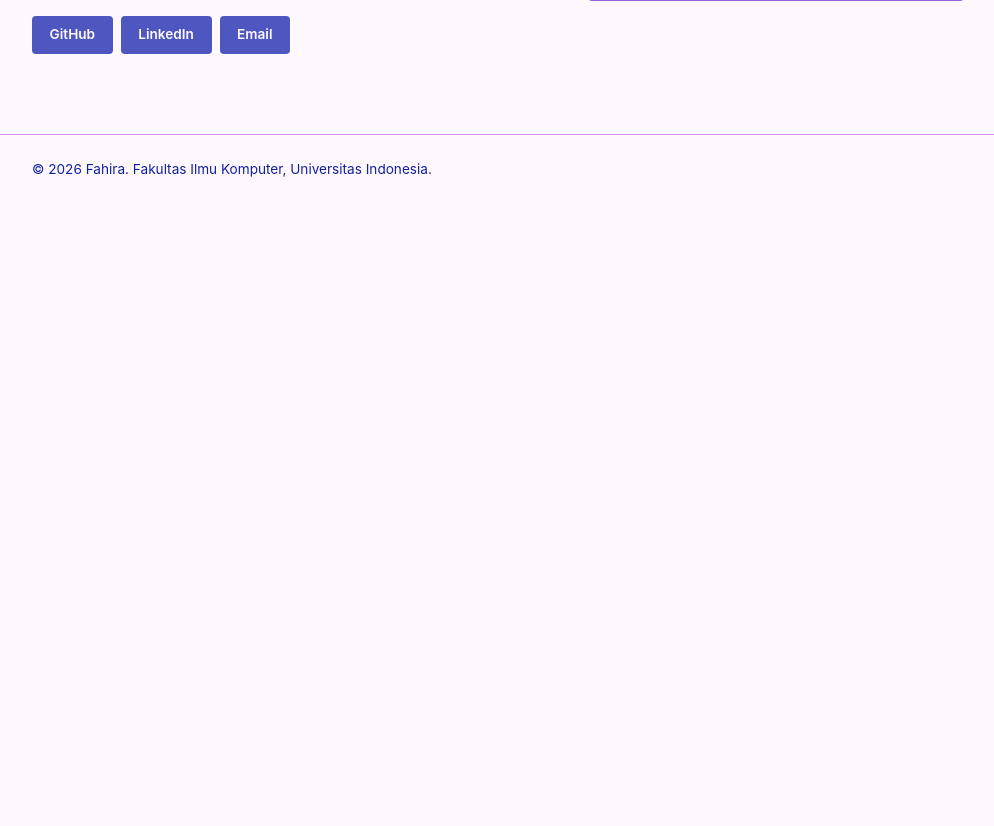
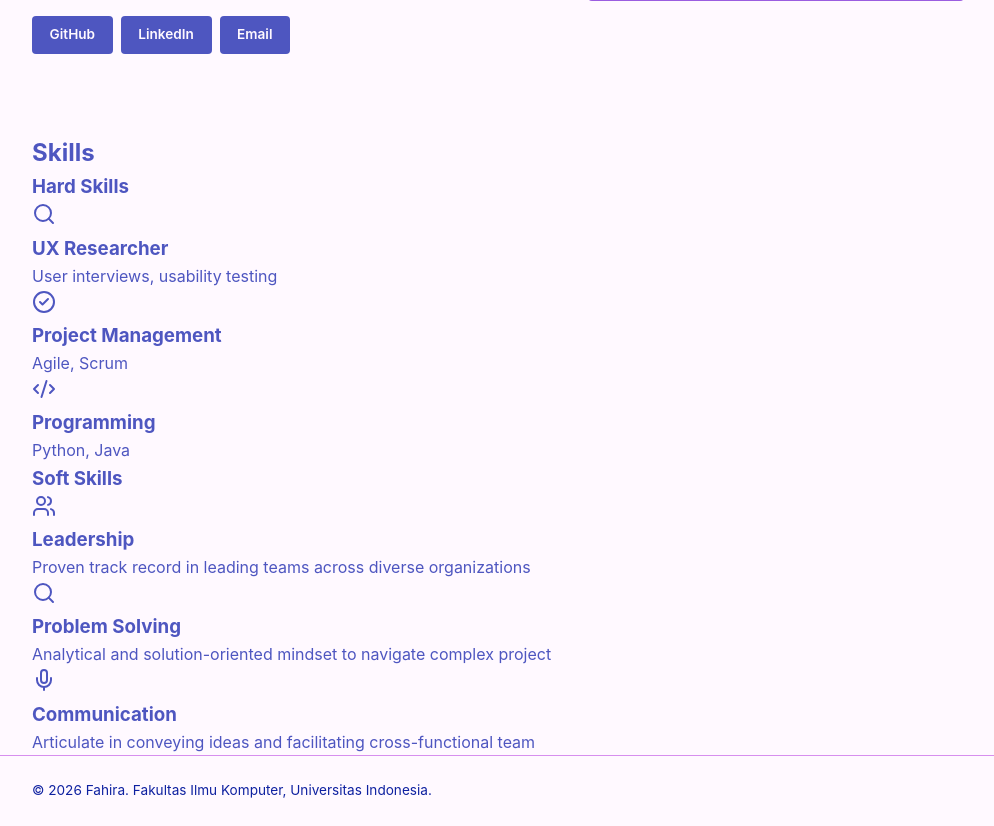
Before and after one commit to fahiraryhanabila/myportofolio, a Django app: page / in a window 1280 px wide. Shown: the part 614-1440 px from the top of the page, without its empty margins (152-1146 px from the left). Before the commit the page ends 791 px from the top, so only its background shows below. Run offline with Django 5.2, Linux system fonts and the light colour scheme.

Commit message:
feat: add skills section
- Implement 2-column layout for Hard Skills and Soft Skills
- Add skill cards with Lucide icons

```diff
--- a/templates/index.html
+++ b/templates/index.html
@@ -50,6 +50,88 @@
                 </div>
             </div>
         </section>
+       <section id="skills" class="skills-section">
+            <div class="container">
+                <h2 class="skills-title">Skills</h2>
+
+                <div class="skills-grid">
+                    <!-- Hard Skills -->
+                    <div class="skills-column">
+                        <h3 class="skills-column-title">Hard Skills</h3>
+                        <div class="skills-cards">
+
+                            <div class="skill-card">
+                                <div class="skill-icon">
+                                    <i data-lucide="search"></i>
+                                </div>
+                                <div class="skill-info">
+                                    <h3>UX Researcher</h3>
+                                    <p>User interviews, usability testing</p>
+                                </div>
+                            </div>
+
+                            <div class="skill-card">
+                                <div class="skill-icon">
+                                    <i data-lucide="check-circle-2"></i>
+                                </div>
+                                <div class="skill-info">
+                                    <h3>Project Management</h3>
+                                    <p>Agile, Scrum</p>
+                                </div>
+                            </div>
+
+                            <div class="skill-card">
+                                <div class="skill-icon">
+                                    <i data-lucide="code-2"></i>
+                                </div>
+                                <div class="skill-info">
+                                    <h3>Programming</h3>
+                                    <p>Python, Java</p>
+                                </div>
+                            </div>
+
+                        </div>
+                    </div>
+        <div class="skills-column">
+                        <h3 class="skills-column-title">Soft Skills</h3>
+                        <div class="skills-cards">
+
+                            <div class="skill-card">
+                                <div class="skill-icon">
+                                    <i data-lucide="users"></i>
+                                </div>
+                                <div class="skill-info">
+                                    <h3>Leadership</h3>
+                                    <p>Proven track record in leading teams across diverse organizations</p>
+                                </div>
+                            </div>
+
+                            <div class="skill-card">
+                                <div class="skill-icon">
+                                    <i data-lucide="search"></i>
+                                </div>
+                                <div class="skill-info">
+                                    <h3>Problem Solving</h3>
+                                    <p>Analytical and solution-oriented mindset to navigate complex project</p>
+                                </div>
+                            </div>
+
+                            <div class="skill-card">
+                                <div class="skill-icon">
+                                    <i data-lucide="mic"></i>
+                                </div>
+                                <div class="skill-info">
+                                    <h3>Communication</h3>
+                                    <p>Articulate in conveying ideas and facilitating cross-functional team</p>
+                                </div>
+                            </div>
+
+                        </div>
+                    </div>
+                </div>
+            </div>
+        </section>
+
     </main>
 
     <footer class="site-footer">
@@ -57,5 +139,15 @@
             <p>&copy; 2026 Fahira. Fakultas Ilmu Komputer, Universitas Indonesia.</p>
         </div>
     </footer>
+   <script src="https://unpkg.com/lucide@latest"></script>
+    <script>
+         lucide.createIcons();
+
+        document.querySelectorAll('.skill-card').forEach(function (card) {
+            card.addEventListener('click', function () {
+                card.classList.toggle('is-raised');
+            });
+    });
+    </script>
 </body>
 </html>
```
